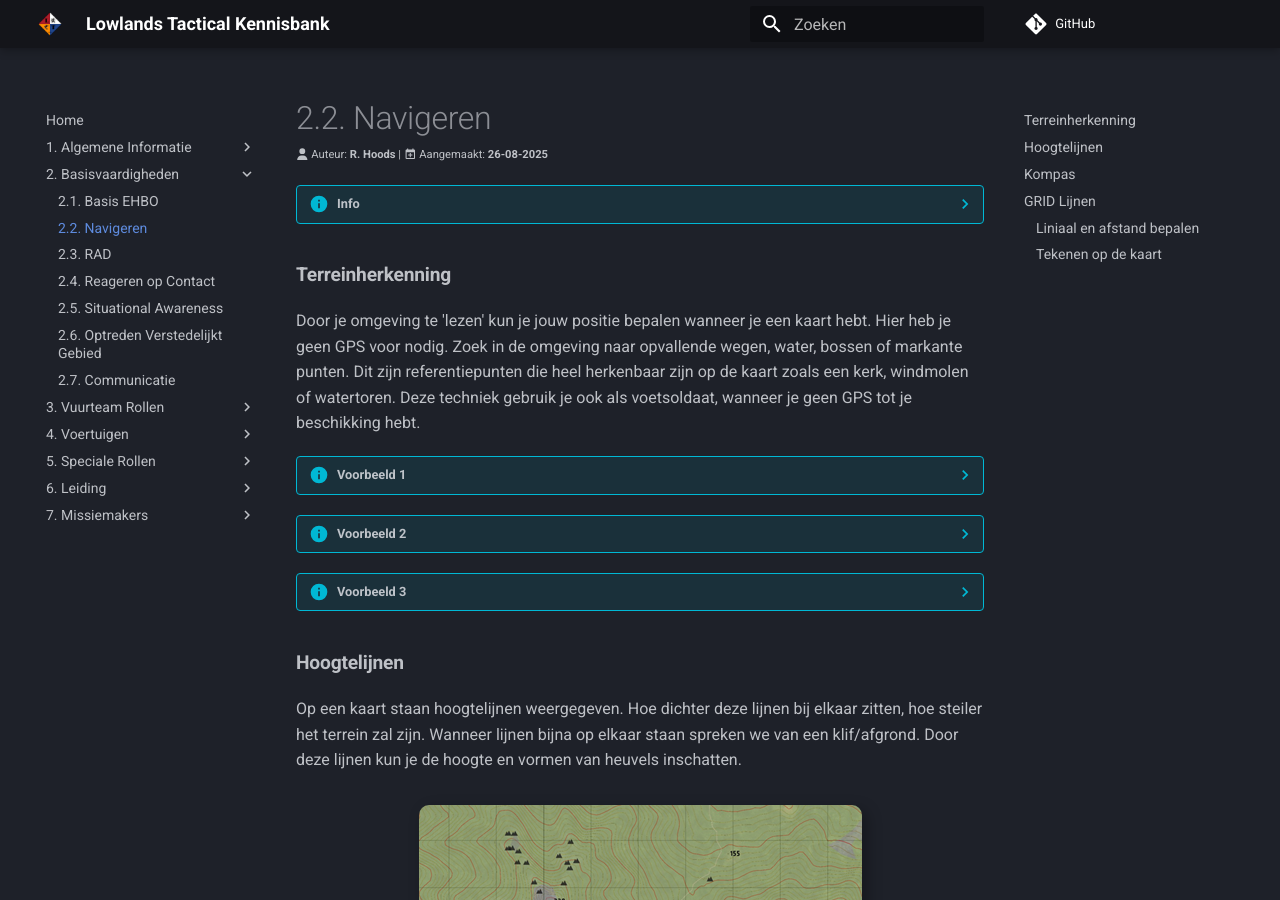
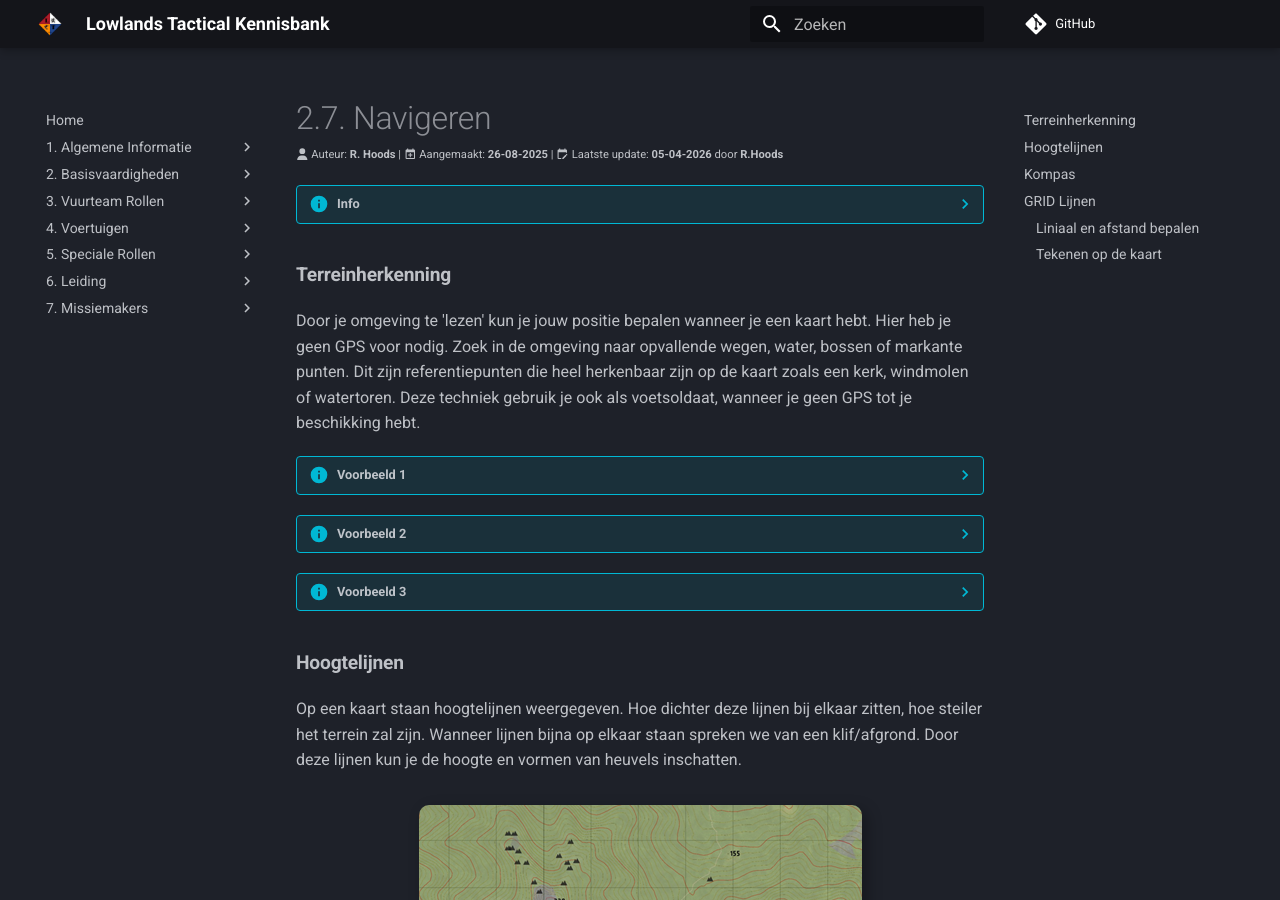
Before and after one commit to Lowlands-Tactical/LT-Wiki, an MkDocs documentation site: the page built from docs/2_basisvaardigheden/2_7_navigeren.md, in a window 1280 px wide and 900 px high. Built offline with MkDocs 1.6.1 and Material for MkDocs 9.7.7, drawn with Linux system fonts in a browser that asks for light colours; comment, search, counter and statistics services are not loaded; some of the changed lines change nothing that is shown; some of the changed text lies outside the part shown.

Commit message:
Aanpassingen navigeren en index volgorde wijziging

```diff
--- a/docs/2_basisvaardigheden/2_2_navigeren.md
+++ b/docs/2_basisvaardigheden/2_7_navigeren.md
@@ -1,10 +1,10 @@
 ---
 layout: doc
-title: 2.2. Navigeren
+title: 2.7. Navigeren
 ---
-# 2.2. Navigeren
+# 2.7. Navigeren
 <span style="font-size:0.7em;">
-    :fontawesome-solid-user: Auteur: **R. Hoods** | :material-calendar-plus: Aangemaakt: **26-08-2025**
+    :fontawesome-solid-user: Auteur: **R. Hoods** | :material-calendar-plus: Aangemaakt: **26-08-2025** | :material-calendar-edit: Laatste update: **05-04-2026** door **R.Hoods**
 </span>
 
 ??? info
@@ -45,43 +45,43 @@
 
 ??? info "Voorbeeld 1"
     Herkenbaar = rotonde, waterstrook, scherpe bochten, gebouwen.
-    ![Afbeelding](img/2_2_navigeren/imgnav1.jpg)
-    ![Afbeelding](img/2_2_navigeren/imgnav2.jpg)
+    ![Afbeelding](img/2_7_navigeren/imgnav1.jpg)
+    ![Afbeelding](img/2_7_navigeren/imgnav2.jpg)
 
 ??? info "Voorbeeld 2"
     Herkenbaar = pier, zand- en verharde wegen, watertoren, hoofdgebouw, bebossing.
-    ![Afbeelding](img/2_2_navigeren/imgnav3.jpg)
-    ![Afbeelding](img/2_2_navigeren/imgnav4.jpg)
+    ![Afbeelding](img/2_7_navigeren/imgnav3.jpg)
+    ![Afbeelding](img/2_7_navigeren/imgnav4.jpg)
 
 ??? info "Voorbeeld 3"
     Herkenbaar = Tankstation, brug met klif, schuine helling i.r.t. hoogtelijnen.
-    ![Afbeelding](img/2_2_navigeren/imgnav5.jpg)
-    ![Afbeelding](img/2_2_navigeren/imgnav6.jpg)
+    ![Afbeelding](img/2_7_navigeren/imgnav5.jpg)
+    ![Afbeelding](img/2_7_navigeren/imgnav6.jpg)
 
 ## Hoogtelijnen
 Op een kaart staan hoogtelijnen weergegeven. Hoe dichter deze lijnen bij elkaar zitten, hoe steiler het terrein zal zijn. Wanneer lijnen bijna op elkaar staan spreken we van een klif/afgrond. Door deze lijnen kun je de hoogte en vormen van heuvels inschatten.
 
-![Afbeelding](img/2_2_navigeren/imgnav8.png)
+![Afbeelding](img/2_7_navigeren/imgnav8.png)
 
 ## Kompas
 Wanneer je een kompas hebt kun je de windrichtingen en graden bepalen. Het aantal graden kun je aflezen op jouw kompas bij de rode lijn. Een kaart is altijd gericht op het noorden. Dingen die hoger op de kaart staan, zijn dus noordelijker.
 
-![Afbeelding](img/2_2_navigeren/imgnav10.png)
+![Afbeelding](img/2_7_navigeren/imgnav10.png)
 
 Noord – Oost – Zuid – West zijn de meest voorkomende windrichtingen. Tussen deze windrichtingen zitten nog verschillende specifiekere richtingen, zoals weergegeven op onderstaande afbeelding.
 
-![Afbeelding](img/2_2_navigeren/imgnav7.jpg)
+![Afbeelding](img/2_7_navigeren/imgnav7.jpg)
 
 ## GRID Lijnen
 Kaarten hebben een rastergrid. Dit zijn de dunne vierkante lijnen die samen een raster van vierkanten maken. Al deze lijnen hebben een nummer. Door deze te combineren en af te lezen krijg je een coördinaat en een bijbehorende vakje. De rode lijnen geven jouw cursor aan op de kaart. Daarbij staat een coördinaat vermeldt. Onder het coördinaat staan de hoogtemeters. Dit helpt je bij het snel aflezen van gegevens op de kaart en het bepalen van jouw hoogte.
 
 *Blauwe nummers geven de rasterlijnen aan. Blauwe vierkant is bijbehorend rastergrid.*
-![Afbeelding](img/2_2_navigeren/imgnav9.jpg)
+![Afbeelding](img/2_7_navigeren/imgnav9.jpg)
 
 ### Liniaal en afstand bepalen
 Rechts onderin de kaart staat een liniaal met een afstand. Hoe verder je inzoomt, hoe kleiner het aantal meters. Hiermee kun je, door ook de rasterlijnen te bekijken, een inschatting maken hoe ver iets weg is. Zo kun je bijvoorbeeld zonder rangefinder bepalen op hoeveel meter je jouw wapen of granade launcher moet instellen.
 
-![Afbeelding](img/2_2_navigeren/imgnav11.png)
+![Afbeelding](img/2_7_navigeren/imgnav11.png)
 
 ### Tekenen op de kaart
 
@@ -97,4 +97,4 @@
 - Door **stippen met uitleg in vijandelijke kleur** neer te zetten kun je aangeven waar de vijand is en om wat voor vijand het gaat.
 
 *In dit voorbeeld zijn de blauwe en helder rode stippen geclearde huizen van de vuurteams. De vijand staat met OPFOR gemarkeerd. De lijnen geven looproutes aan. De 4x pax in het zwart is uitgeschakeld.*
-![Afbeelding](img/2_2_navigeren/imgnavnew1.jpg)
+![Afbeelding](img/2_7_navigeren/imgnavnew1.jpg)
```
Also changed, not shown: docs/2_basisvaardigheden/img/2_7_navigeren/imgnav1.jpg (renamed from docs/2_basisvaardigheden/img/2_2_navigeren/imgnav1.jpg), docs/2_basisvaardigheden/img/2_7_navigeren/imgnav10.png (renamed from docs/2_basisvaardigheden/img/2_2_navigeren/imgnav10.png), docs/2_basisvaardigheden/img/2_7_navigeren/imgnav11.png (renamed from docs/2_basisvaardigheden/img/2_2_navigeren/imgnav11.png), docs/2_basisvaardigheden/img/2_7_navigeren/imgnav12.png (renamed from docs/2_basisvaardigheden/img/2_2_navigeren/imgnav12.png), docs/2_basisvaardigheden/img/2_7_navigeren/imgnav2.jpg (renamed from docs/2_basisvaardigheden/img/2_2_navigeren/imgnav2.jpg), docs/2_basisvaardigheden/img/2_7_navigeren/imgnav3.jpg (renamed from docs/2_basisvaardigheden/img/2_2_navigeren/imgnav3.jpg), docs/2_basisvaardigheden/img/2_7_navigeren/imgnav4.jpg (renamed from docs/2_basisvaardigheden/img/2_2_navigeren/imgnav4.jpg), docs/2_basisvaardigheden/img/2_7_navigeren/imgnav5.jpg (renamed from docs/2_basisvaardigheden/img/2_2_navigeren/imgnav5.jpg), docs/2_basisvaardigheden/img/2_7_navigeren/imgnav6.jpg (renamed from docs/2_basisvaardigheden/img/2_2_navigeren/imgnav6.jpg), docs/2_basisvaardigheden/img/2_7_navigeren/imgnav7.jpg (renamed from docs/2_basisvaardigheden/img/2_2_navigeren/imgnav7.jpg), docs/2_basisvaardigheden/img/2_7_navigeren/imgnav8.png (renamed from docs/2_basisvaardigheden/img/2_2_navigeren/imgnav8.png), docs/2_basisvaardigheden/img/2_7_navigeren/imgnav9.jpg (renamed from docs/2_basisvaardigheden/img/2_2_navigeren/imgnav9.jpg), docs/2_basisvaardigheden/img/2_7_navigeren/imgnavnew1.jpg (renamed from docs/2_basisvaardigheden/img/2_2_navigeren/imgnavnew1.jpg), 2 other files.
